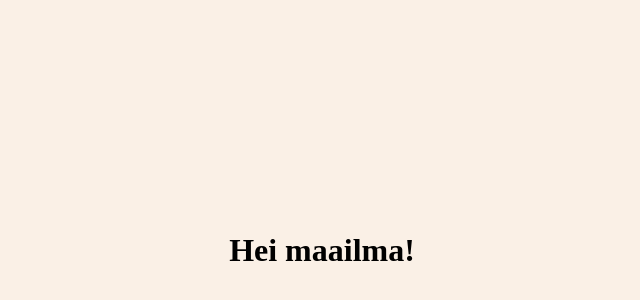
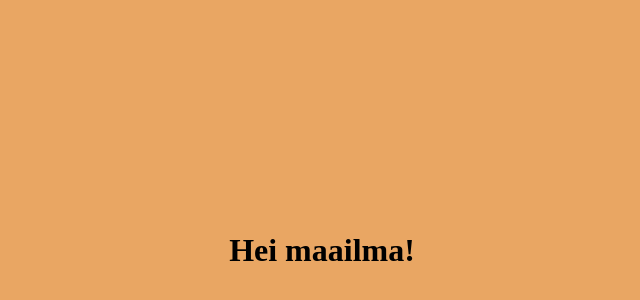
Before and after one commit to RistoHaime/GitHub-Kurssi, a plain HTML site: page index.html in a window 1280 px wide. Shown: the part 158-458 px from the top of the page, without its empty margins (318-958 px from the left). Drawn offline with Linux system fonts and the light colour scheme.

Commit message:
tyylitiedostoa päivitetty

```diff
--- a/styles.css
+++ b/styles.css
@@ -3,7 +3,7 @@ html {
 }
 
 body {
-  background-color:linen;
+  background-color:rgb(233, 166, 99);
   display: flex;
   flex-direction: column;
   justify-content: center;
@@ -12,4 +12,5 @@ body {
 
 main {
   text-align: center;
+  font-family: 'Times New Roman', Times, serif;
 }
```
